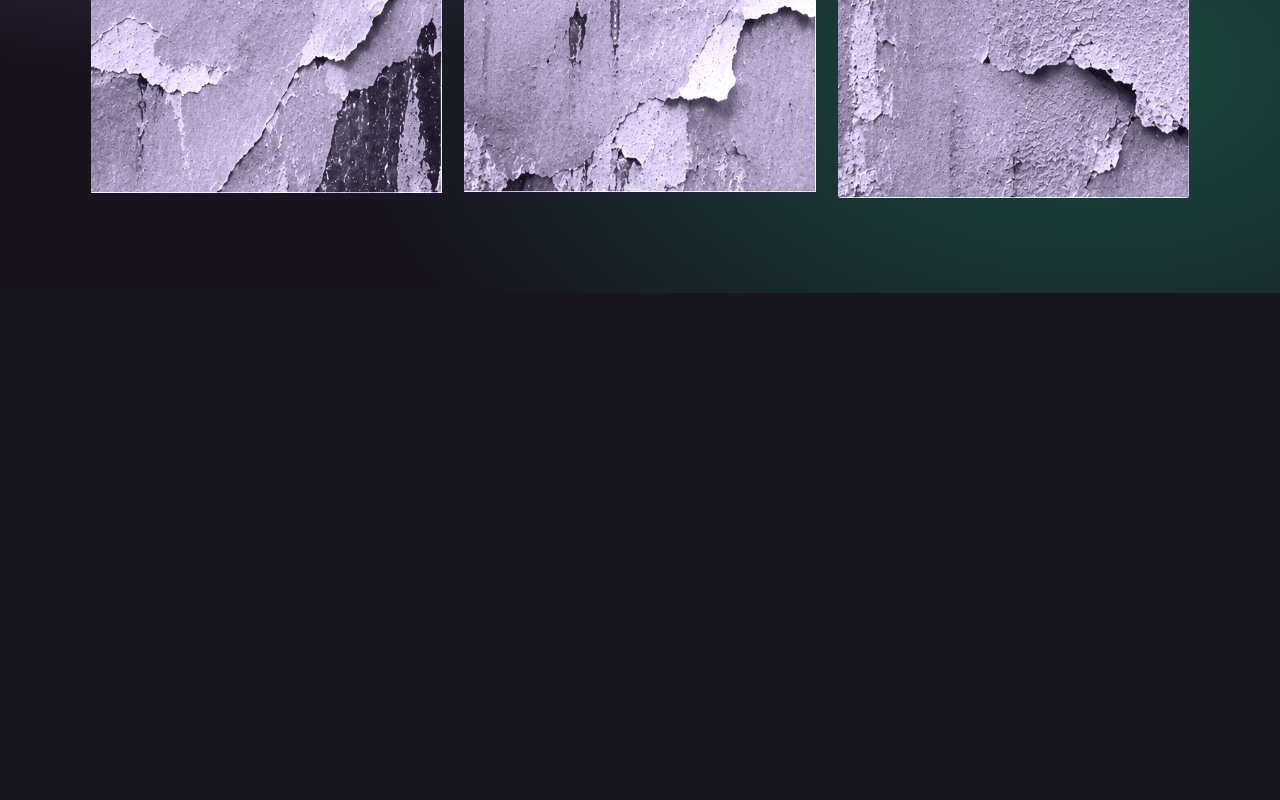
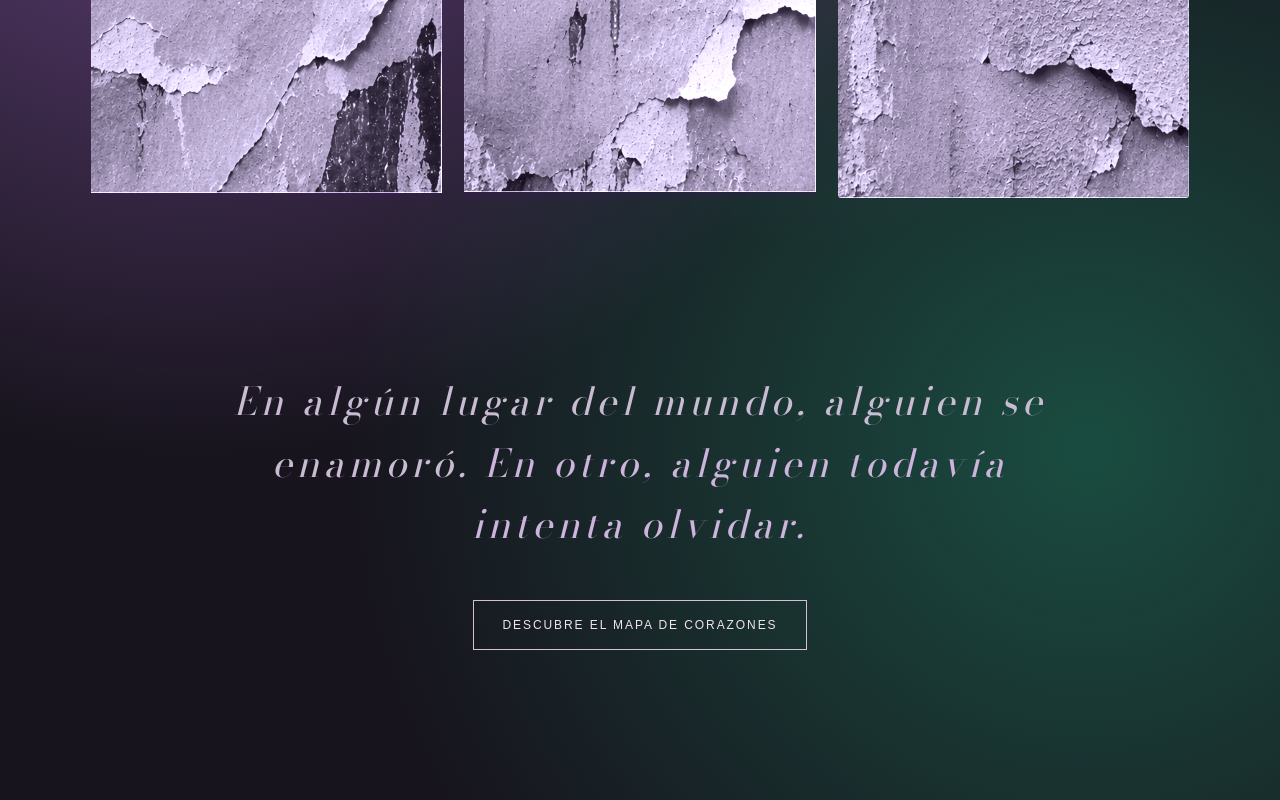
Before and after one commit to Dianafenochio/Dianafenochio.github.io, a plain HTML site: page index.html in a window 1280 px wide. Shown: the part 1413-2213 px from the top of the page. Before the commit the page ends 1706 px from the top, so only its background shows below. Drawn offline with nearby package versions, Linux system fonts and the light colour scheme.

Commit message:
Update index.html

```diff
--- a/index.html
+++ b/index.html
@@ -169,6 +169,46 @@ filter: grayscale(100%) sepia(35%) saturate(140%) hue-rotate(215deg) brightness(
   }
 }
 
+/* INVITACIÓN AL MAPA DE CORAZONES */
+
+.invitacion-mapa {
+  text-align: center;
+  padding: 70px 25px 120px;
+  max-width: 950px;
+  margin: 0 auto;
+}
+
+.invitacion-mapa p {
+  font-family: 'Bodoni Moda', 'Times New Roman', serif;
+  font-style: italic;
+  font-weight: 400;
+  font-size: clamp(24px, 3vw, 39px);
+  line-height: 1.6;
+  color: #f0e4f2;
+  margin-bottom: 45px;
+}
+
+.invitacion-mapa p span {
+  color: #cdb4dc;
+}
+
+.boton-mapa {
+  display: inline-block;
+  padding: 17px 28px;
+  border: 1px solid #d6bedb;
+  color: #f0e4f2;
+  text-decoration: none;
+  font-family: Arial, sans-serif;
+  font-size: 12px;
+  letter-spacing: 0.16em;
+  transition: background 0.3s ease, color 0.3s ease;
+}
+
+.boton-mapa:hover {
+  background: #d6bedb;
+  color: #211b29;
+}
+
   </style>
 </head>
 <body>
@@ -194,6 +234,15 @@ filter: grayscale(100%) sepia(35%) saturate(140%) hue-rotate(215deg) brightness(
     <img src="El_diario_de_Diana.png" alt="El diario de Diana">
   </a>
 </div>
+
+<section class="invitacion-mapa">
+  <p>En algún lugar del mundo, alguien se enamoró.<span> En otro, alguien todavía intenta olvidar.</span></p>
+
+  <a href="#mapa-corazones" class="boton-mapa">
+    DESCUBRE EL MAPA DE CORAZONES
+  </a>
+</section>
+
   </main>
 
 </body>
```
